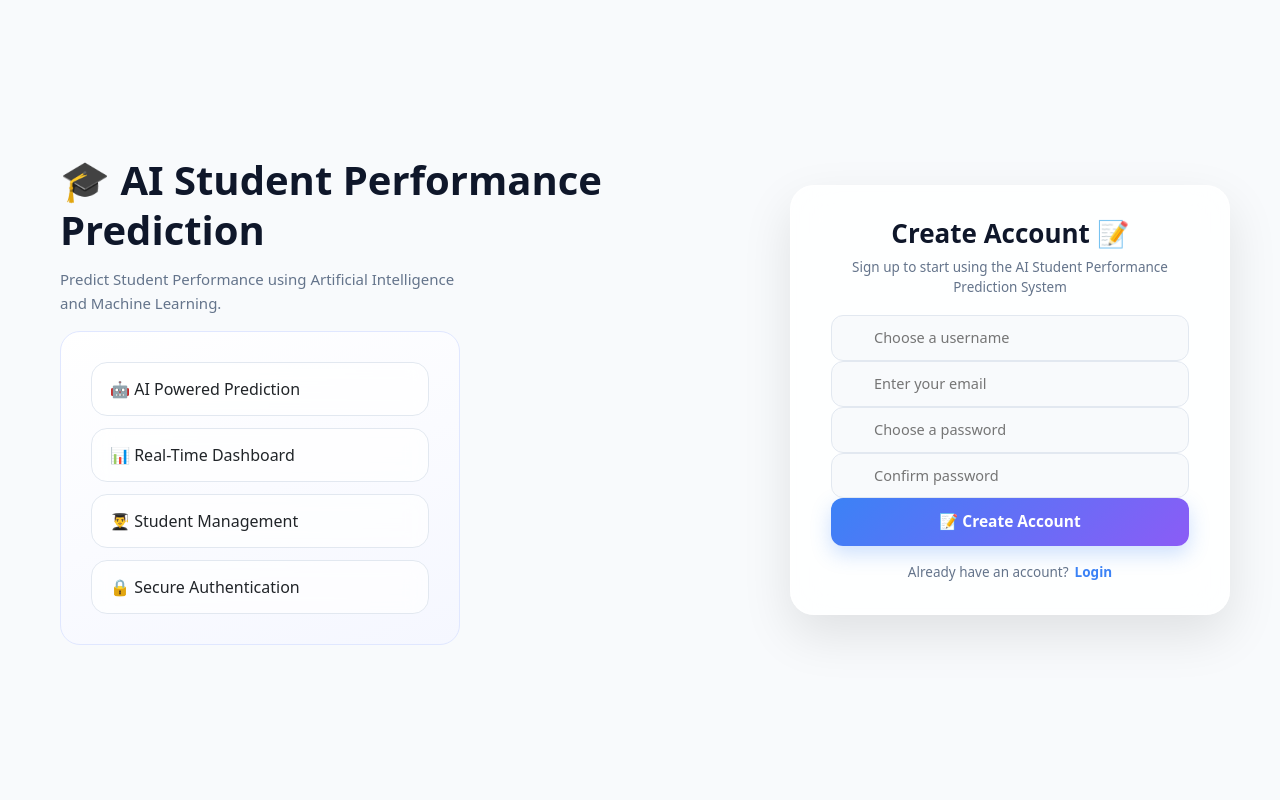
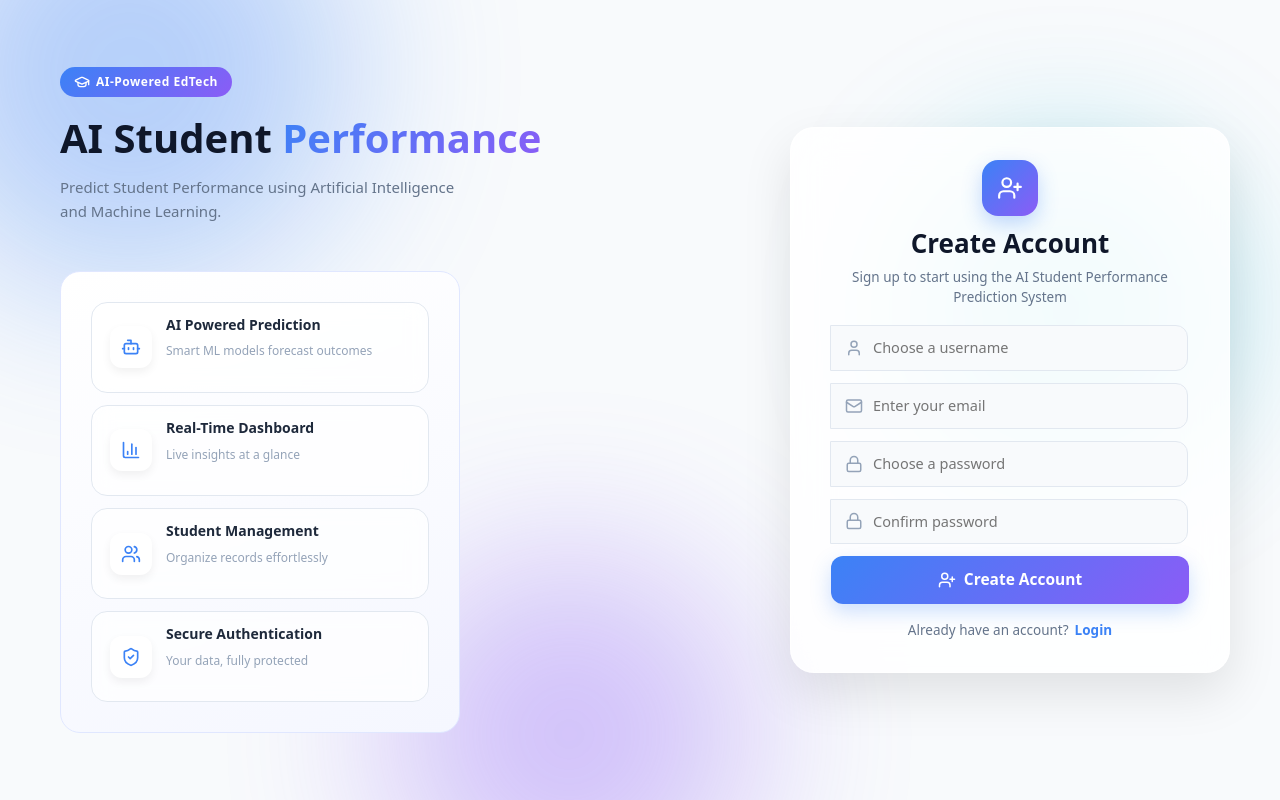
Before and after one commit to anixlevi/AI_Student_Performance_Prediction, a React (Vite) app in the folder Frontend/: page /auth/signup in a window 1280 px wide. Built offline with nearby package versions, Linux system fonts and the light colour scheme; no server answers.

Commit message:
Redesign Signup page with lucide-react icons and improved UI consistency

```diff
--- a/Frontend/src/pages/Signup.jsx
+++ b/Frontend/src/pages/Signup.jsx
@@ -1,6 +1,18 @@
 import { useState } from "react";
 import API from "../api/axios";
 import { useNavigate } from "react-router-dom";
+import {
+    GraduationCap,
+    Bot,
+    BarChart3,
+    Users,
+    ShieldCheck,
+    UserPlus,
+    User,
+    Mail,
+    Lock,
+    Loader2
+} from "lucide-react";
 import "../css/login.css";
 
 function Signup() {
@@ -11,15 +23,20 @@ function Signup() {
     const [email, setEmail] = useState("");
     const [password, setPassword] = useState("");
     const [confirmPassword, setConfirmPassword] = useState("");
+    const [loading, setLoading] = useState(false);
+    const [error, setError] = useState("");
 
     const handleSignup = async (e) => {
 
         e.preventDefault();
+        setError("");
 
         if (password !== confirmPassword) {
-            alert("Passwords do not match");
+            setError("Passwords do not match");
             return;
         }
+
+        setLoading(true);
 
         try {
 
@@ -29,18 +46,19 @@ function Signup() {
                 password
             });
 
-            alert("Account created successfully! Please log in.");
-
             navigate("/login");
 
         }
-        catch (error) {
+        catch (err) {
 
-            console.log(error);
+            console.log(err);
 
-            const detail = error?.response?.data?.detail || "Signup Failed";
-            alert(detail);
+            const detail = err?.response?.data?.detail || "Signup failed. Please try again.";
+            setError(detail);
 
+        }
+        finally {
+            setLoading(false);
         }
 
     };
@@ -49,36 +67,66 @@ function Signup() {
 
         <div className="login-page">
 
+            <div className="blob blob-1"></div>
+            <div className="blob blob-2"></div>
+            <div className="blob blob-3"></div>
+
             {/* Left Side */}
             <div className="login-left">
 
+                <div className="brand-badge">
+                    <GraduationCap size={16} />
+                    AI-Powered EdTech
+                </div>
+
                 <div className="brand">
-
-                    <h1>🎓 AI Student Performance Prediction</h1>
-
+                    <h1>AI Student <span>Performance</span></h1>
                     <p>
                         Predict Student Performance using Artificial Intelligence
                         and Machine Learning.
                     </p>
-
                 </div>
 
-                <div className="feature-box">
+                <div className="feature-box" style={{ marginTop: "32px" }}>
 
                     <div className="feature-card">
-                        🤖 AI Powered Prediction
+                        <div className="feature-icon">
+                            <Bot size={20} />
+                        </div>
+                        <div>
+                            <h4>AI Powered Prediction</h4>
+                            <p>Smart ML models forecast outcomes</p>
+                        </div>
                     </div>
 
                     <div className="feature-card">
-                        📊 Real-Time Dashboard
+                        <div className="feature-icon">
+                            <BarChart3 size={20} />
+                        </div>
+                        <div>
+                            <h4>Real-Time Dashboard</h4>
+                            <p>Live insights at a glance</p>
+                        </div>
                     </div>
 
                     <div className="feature-card">
-                        👨‍🎓 Student Management
+                        <div className="feature-icon">
+                            <Users size={20} />
+                        </div>
+                        <div>
+                            <h4>Student Management</h4>
+                            <p>Organize records effortlessly</p>
+                        </div>
                     </div>
 
                     <div className="feature-card">
-                        🔒 Secure Authentication
+                        <div className="feature-icon">
+                            <ShieldCheck size={20} />
+                        </div>
+                        <div>
+                            <h4>Secure Authentication</h4>
+                            <p>Your data, fully protected</p>
+                        </div>
                     </div>
 
                 </div>
@@ -86,68 +134,105 @@ function Signup() {
             </div>
 
             {/* Right Side */}
-
             <div className="login-right">
 
                 <div className="login-card">
 
-                    <h2>Create Account 📝</h2>
+                    <div className="login-icon">
+                        <UserPlus size={26} color="white" />
+                    </div>
+
+                    <h2>Create Account</h2>
 
                     <p className="login-subtitle">
                         Sign up to start using the AI Student Performance Prediction System
                     </p>
 
+                    {error && <div className="login-error">{error}</div>}
+
                     <form onSubmit={handleSignup}>
 
+                        <div className="input-group">
+                            <span className="input-icon">
+                                <User size={18} />
+                            </span>
                             <input
                                 type="text"
                                 placeholder="Choose a username"
                                 className="login-input"
                                 value={username}
                                 onChange={(e) => setUsername(e.target.value)}
+                                required
                             />
+                        </div>
 
+                        <div className="input-group">
+                            <span className="input-icon">
+                                <Mail size={18} />
+                            </span>
                             <input
                                 type="email"
                                 placeholder="Enter your email"
                                 className="login-input"
                                 value={email}
                                 onChange={(e) => setEmail(e.target.value)}
+                                required
                             />
+                        </div>
 
+                        <div className="input-group">
+                            <span className="input-icon">
+                                <Lock size={18} />
+                            </span>
                             <input
                                 type="password"
                                 placeholder="Choose a password"
                                 className="login-input"
                                 value={password}
                                 onChange={(e) => setPassword(e.target.value)}
+                                required
                             />
+                        </div>
 
+                        <div className="input-group">
+                            <span className="input-icon">
+                                <Lock size={18} />
+                            </span>
                             <input
                                 type="password"
                                 placeholder="Confirm password"
                                 className="login-input"
                                 value={confirmPassword}
                                 onChange={(e) => setConfirmPassword(e.target.value)}
+                                required
                             />
+                        </div>
 
                         <button
                             type="submit"
                             className="login-btn"
+                            disabled={loading}
                         >
-                            📝 Create Account
+                            {loading ? (
+                                <>
+                                    <Loader2 size={18} className="spin-icon" />
+                                    Creating Account...
+                                </>
+                            ) : (
+                                <>
+                                    <UserPlus size={18} />
+                                    Create Account
+                                </>
+                            )}
                         </button>
 
                     </form>
 
                     <div className="register-link">
-
                         Already have an account?
-
-                        <span onClick={() => navigate("/login")} style={{ cursor: "pointer" }}>
+                        <span onClick={() => navigate("/login")}>
                             Login
                         </span>
-
                     </div>
 
                 </div>
```
Lines whose indentation alone changed are shown as unchanged.
